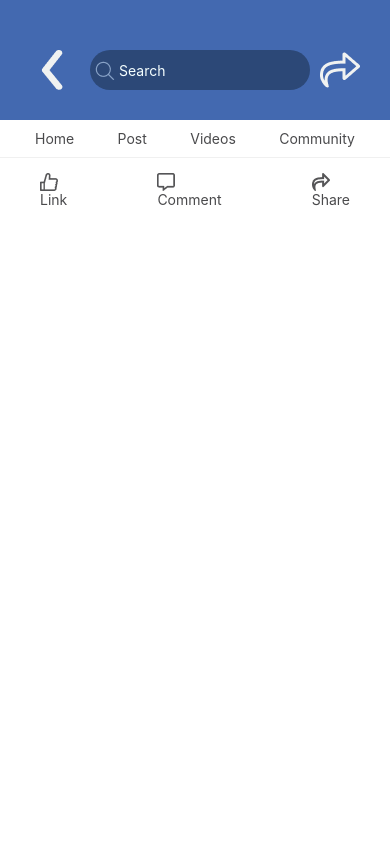
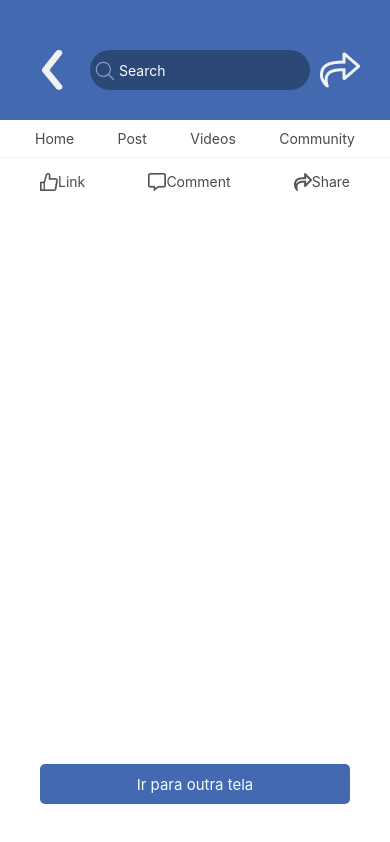
Before and after one commit to jasdfgfghj/Aula2_Tere, a React Native app: screen /Home in a window 390 px wide. Built offline with nearby package versions, Linux system fonts and the light colour scheme.

Commit message:
Tarefa Commit botao de Log In

```diff
--- a/src/Pages/Home/index.tsx
+++ b/src/Pages/Home/index.tsx
@@ -1,6 +1,10 @@
 import React from 'react';
 import { StatusBar } from 'expo-status-bar';
-import { StyleSheet, Text, View, Image, TextInput } from 'react-native';
+import { Text, View, Image, TextInput, TouchableOpacity } from 'react-native';
+import { StyleOneLinkHeader, styleLinksHeader, styleLinksBaseboard, styles } from './style';
+import { useNavigation } from '@react-navigation/native';
+import { NativeStackNavigationProp } from '@react-navigation/native-stack';
+import { StackNavigationParamList } from './types';
 
 const OneLinkHeader = (props:any) => {
     return(
@@ -9,14 +13,6 @@ const OneLinkHeader = (props:any) => {
       </View>
     );
   };
-
-  const StyleOneLinkHeader = StyleSheet.create({
-    link:{
-      color:"#4A4A4C",
-    }
-
-  });
-
 
   const LinksHeader = ()=>{
     return(//aqui dentro eu coloco meu JSX
@@ -32,15 +28,15 @@ const OneLinkHeader = (props:any) => {
   const LinksBaseboard = ()=>{
     return(
       <View style={styleLinksBaseboard.container}>
-        <View>
+        <View style={styleLinksBaseboard.itens}>
           <Image source={require("../../assets/link-like.png")}/>
           <OneLinkHeader nome="Link"/>
         </View>
-        <View>
+        <View style={styleLinksBaseboard.itens}>
           <Image source={require("../../assets/link-coment.png")}/>
           <OneLinkHeader nome="Comment"/>
         </View>
-        <View>
+        <View style={styleLinksBaseboard.itens}>
           <Image source={require("../../assets/link-share.png")}/>
           <OneLinkHeader nome="Share"/>
         </View>
@@ -48,32 +44,15 @@ const OneLinkHeader = (props:any) => {
     );
   };
 
-  const styleLinksHeader = StyleSheet.create({
-    container:{
-      //backgroudColor:"lightblue",
-      color:"white",
-      flexDirection:"row",
-      justifyContent:"space-between",
-      paddingHorizontal:35,
-      paddingVertical:10,
-      borderBottomColor:"#F0F0F0",
-      borderBottomWidth:0.5,
-    },
-
-  });
-
-  const styleLinksBaseboard = StyleSheet.create({
-    container:{
-      color:"white",
-      flexDirection:"row",
-      justifyContent:"space-between",
-      paddingHorizontal:40,
-      paddingVertical:15,
-    },
-
-  });
+type HomePros = NativeStackNavigationProp<StackNavigationParamList, 'Home'>;
 
 const Home = () => {
+  const navigation = useNavigation<HomePros>();
+
+  function irParaTelaLogin(){
+    navigation.navigate('Login');
+  }
+
     return(
         <View style={styles.container}>
         <StatusBar style="auto" />
@@ -102,43 +81,15 @@ const Home = () => {
         </View>
         <LinksHeader></LinksHeader>
         <LinksBaseboard></LinksBaseboard>
+
+        <View style={styles.Viewbuttom}>
+          <TouchableOpacity style={styles.buttom} onPress={irParaTelaLogin}>
+              <Text style={styles.ViewbuttomText}>Ir para outra tela</Text>
+          </TouchableOpacity>
+        </View>
+
     </View>
     );
 }
 
-const styles = StyleSheet.create({
-    container: {
-      flex: 1,
-      backgroundColor: '#FFF',
-    },
-
-    header: {
-      minHeight: 70,
-      backgroundColor: '#4369B0',
-      flexDirection: "row",
-      justifyContent: "space-between",
-      alignItems: "center",
-      paddingHorizontal: 30,
-      paddingVertical:30,
-      paddingTop: 50,
-    },
-
-    inputTextView:{
-      flex: 1,
-      borderRadius: 28,
-      backgroundColor: '#2C4877',
-      marginHorizontal: 10,
-      height: 40,
-      alignItems: "center",
-      flexDirection: "row",
-    },
-
-    textInput: {
-      flex: 1,
-      paddingRight: 10,
-      color: '#F5FFFF',
-    },
-
-  });
-
 export default Home;
--- /dev/null
+++ b/src/Pages/Home/style.ts
@@ -0,0 +1,92 @@
+import { StyleSheet } from 'react-native';
+
+export const StyleOneLinkHeader = StyleSheet.create({
+    link:{
+      color:"#4A4A4C",
+    }
+
+  });
+
+export  const styleLinksHeader = StyleSheet.create({
+    container:{
+      //backgroudColor:"lightblue",
+      color:"white",
+      flexDirection:"row",
+      justifyContent:"space-between",
+      paddingHorizontal:35,
+      paddingVertical:10,
+      borderBottomColor:"#F0F0F0",
+      borderBottomWidth:0.5,
+    },
+
+  });
+
+export  const styleLinksBaseboard = StyleSheet.create({
+    container:{
+      color:"white",
+      flexDirection:"row",
+      justifyContent:"space-between",
+      paddingHorizontal:40,
+      paddingVertical:15,
+    },
+    itens:{
+      flexDirection: 'row',
+    }
+
+  });
+
+export  const styles = StyleSheet.create({
+    container: {
+      flex: 1,
+      backgroundColor: '#FFF',
+    },
+
+    header: {
+      minHeight: 70,
+      backgroundColor: '#4369B0',
+      flexDirection: "row",
+      justifyContent: "space-between",
+      alignItems: "center",
+      paddingHorizontal: 30,
+      paddingVertical:30,
+      paddingTop: 50,
+    },
+
+    inputTextView:{
+      flex: 1,
+      borderRadius: 28,
+      backgroundColor: '#2C4877',
+      marginHorizontal: 10,
+      height: 40,
+      alignItems: "center",
+      flexDirection: "row",
+    },
+
+    textInput: {
+      flex: 1,
+      paddingRight: 10,
+      color: '#F5FFFF',
+    },
+
+    buttom:{
+        backgroundColor: '#4369B0',
+        //marginHorizontal: 40,
+        height: 40,
+        alignItems: 'center',
+        justifyContent: 'center',
+        borderRadius: 5,
+    },
+
+    Viewbuttom:{
+        flex: 1,
+        justifyContent: 'flex-end',
+        paddingHorizontal: 40,
+        paddingVertical: 40,
+    },
+
+    ViewbuttomText:{
+        color: '#F5FFFF',
+        fontSize: 15,
+    }
+
+  });
--- /dev/null
+++ b/src/Pages/Home/types.ts
@@ -0,0 +1,4 @@
+export type StackNavigationParamList = {
+    Home: undefined,
+    Login:undefined,
+}
--- a/src/Pages/Login/index.tsx
+++ b/src/Pages/Login/index.tsx
@@ -1,9 +1,19 @@
-import { useLinkProps } from '@react-navigation/native';
 import React from 'react';
-import { StyleSheet, Text, View, TextInput, Image, TouchableOpacity,  Linking } from 'react-native';
+import { Text, View, TextInput, Image, TouchableOpacity,  Linking } from 'react-native';
+import { styles } from './style';
+import { useNavigation } from '@react-navigation/native';
+import { NativeStackNavigationProp } from '@react-navigation/native-stack';
+import { StackNavigationParamList } from './types';
 
+type LoginPros = NativeStackNavigationProp<StackNavigationParamList, 'Login'>;
 
 const Login = () => {
+    const navigation = useNavigation<LoginPros>();
+
+    function irParaTelaHome(){
+        navigation.navigate('Home');
+    }
+
     return(
         <View style={styles.container}>
             <View style={styles.viewLogo}>
@@ -16,7 +26,7 @@ const Login = () => {
                 <TextInput secureTextEntry={true} style={styles.input} placeholder="Password"></TextInput>
             </View>
 
-            <TouchableOpacity style={styles.buttonContainer}>
+            <TouchableOpacity style={styles.buttonContainer} onPress={irParaTelaHome}>
                 <Text style={styles.buttonText}>Login</Text>
             </TouchableOpacity>
 
@@ -29,52 +39,4 @@ const Login = () => {
     );
 }
 
-const styles = StyleSheet.create({
-    container: {
-        flex: 1,
-        justifyContent: 'center',
-        alignItems: 'center',
-        backgroundColor: '#4369B0',
-
-    },
-    viewLogo:{
-        flexDirection: 'row',
-        alignSelf: 'flex-start',
-        paddingVertical: 20,
-        paddingHorizontal:20,
-    },
-
-    title:{
-        color: '#FFF',
-        fontSize: 30,
-        fontWeight: 'bold',
-    },
-    input:{
-        height: 40,
-        width: 300,
-        backgroundColor: "#FFF",
-        marginBottom: 20,
-        paddingHorizontal: 24,
-    },
-    buttonContainer: {
-        height: 45,
-        width: 300,
-        backgroundColor: "#2C4877",
-        paddingVertical: 10,
-        paddingHorizontal: 12
-    },
-
-    buttonText: {
-        fontSize: 18,
-        color: "#fff",
-        fontWeight: "bold",
-        alignSelf: "center",
-    },
-    link:{
-        color: '#FFF',
-        textDecorationLine: 'underline',
-        marginTop: 40,
-    }
-});
-
 export default Login;
--- /dev/null
+++ b/src/Pages/Login/style.ts
@@ -0,0 +1,49 @@
+import { StyleSheet } from "react-native";
+
+export const styles = StyleSheet.create({
+    container: {
+        flex: 1,
+        justifyContent: 'center',
+        alignItems: 'center',
+        backgroundColor: '#4369B0',
+
+    },
+    viewLogo:{
+        flexDirection: 'row',
+        alignSelf: 'flex-start',
+        paddingVertical: 20,
+        paddingHorizontal:20,
+    },
+
+    title:{
+        color: '#FFF',
+        fontSize: 30,
+        fontWeight: 'bold',
+    },
+    input:{
+        height: 40,
+        width: 300,
+        backgroundColor: "#FFF",
+        marginBottom: 20,
+        paddingHorizontal: 24,
+    },
+    buttonContainer: {
+        height: 45,
+        width: 300,
+        backgroundColor: "#2C4877",
+        paddingVertical: 10,
+        paddingHorizontal: 12
+    },
+
+    buttonText: {
+        fontSize: 18,
+        color: "#fff",
+        fontWeight: "bold",
+        alignSelf: "center",
+    },
+    link:{
+        color: '#FFF',
+        textDecorationLine: 'underline',
+        marginTop: 40,
+    }
+});
--- /dev/null
+++ b/src/Pages/Login/types.ts
@@ -0,0 +1,4 @@
+export type StackNavigationParamList = {
+    Home: undefined,
+    Login:undefined,
+}
```
